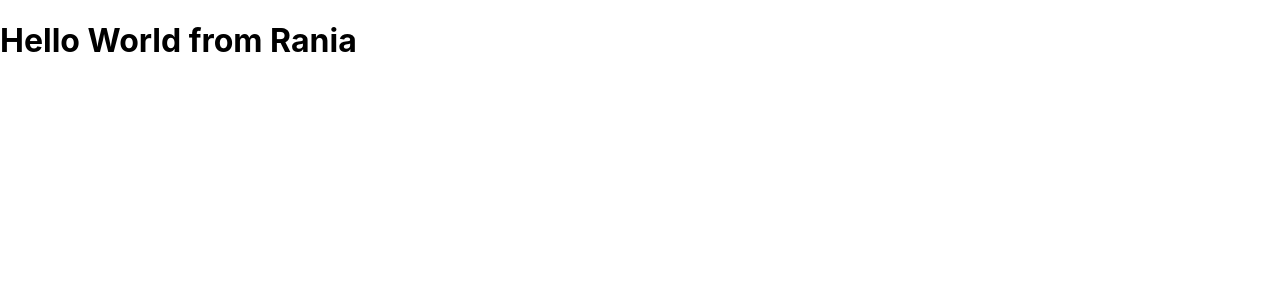
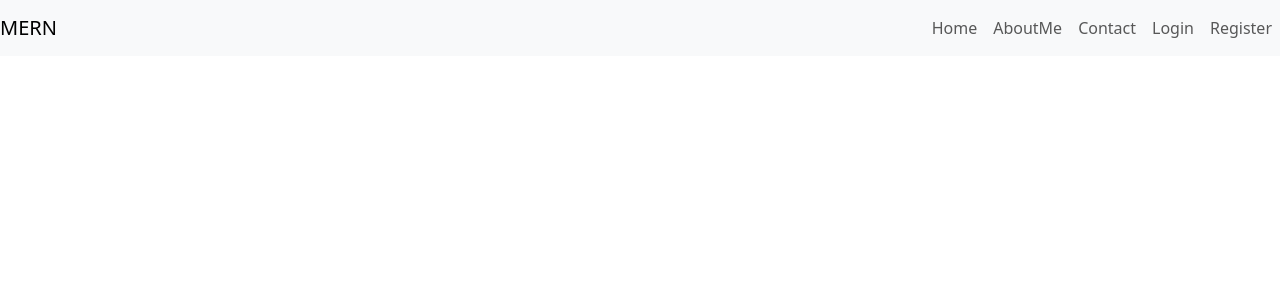
Before and after one commit to rania-nasir/ReactifyAuth, a React (Create React App) app in the folder client/: page / in a window 1280 px wide. Shown: the top 300 px of the page. Built offline with nearby package versions, Linux system fonts and the light colour scheme.

Commit message:
created responsive navbar

```diff
--- a/client/package.json
+++ b/client/package.json
@@ -6,6 +6,7 @@
     "@testing-library/jest-dom": "^5.16.5",
     "@testing-library/react": "^13.4.0",
     "@testing-library/user-event": "^13.5.0",
+    "bootstrap": "^5.3.0",
     "react": "^18.2.0",
     "react-dom": "^18.2.0",
     "react-scripts": "5.0.1",
--- a/client/public/index.html
+++ b/client/public/index.html
@@ -1,14 +1,12 @@
 <!DOCTYPE html>
 <html lang="en">
+
 <head>
   <meta charset="utf-8" />
   <link rel="icon" href="%PUBLIC_URL%/favicon.ico" />
   <meta name="viewport" content="width=device-width, initial-scale=1" />
   <meta name="theme-color" content="#000000" />
-    <meta
-      name="description"
-      content="Web site created using create-react-app"
-    />
+  <meta name="description" content="Web site created using create-react-app" />
   <link rel="apple-touch-icon" href="%PUBLIC_URL%/logo192.png" />
   <!--
       manifest.json provides metadata used when your web app is installed on a
@@ -26,6 +24,7 @@
     -->
   <title>React App</title>
 </head>
+
 <body>
   <noscript>You need to enable JavaScript to run this app.</noscript>
   <div id="root"></div>
@@ -39,5 +38,17 @@
       To begin the development, run `npm start` or `yarn start`.
       To create a production bundle, use `npm run build` or `yarn build`.
     -->
+
+    <!-- bootstrap js  -->
+  <script src="https://code.jquery.com/jquery-3.2.1.slim.min.js"
+    integrity="sha384-KJ3o2DKtIkvYIK3UENzmM7KCkRr/rE9/Qpg6aAZGJwFDMVNA/GpGFF93hXpG5KkN"
+    crossorigin="anonymous"></script>
+  <script src="https://cdn.jsdelivr.net/npm/popper.js@1.12.9/dist/umd/popper.min.js"
+    integrity="sha384-ApNbgh9B+Y1QKtv3Rn7W3mgPxhU9K/ScQsAP7hUibX39j7fakFPskvXusvfa0b4Q"
+    crossorigin="anonymous"></script>
+  <script src="https://cdn.jsdelivr.net/npm/bootstrap@4.0.0/dist/js/bootstrap.min.js"
+    integrity="sha384-JZR6Spejh4U02d8jOt6vLEHfe/JQGiRRSQQxSfFWpi1MquVdAyjUar5+76PVCmYl"
+    crossorigin="anonymous"></script>
 </body>
+
 </html>
--- a/client/src/App.js
+++ b/client/src/App.js
@@ -1,10 +1,11 @@
 import React from 'react'
+import Navbar from './components/Navbar'
 
 const App = () =>{
   return(
-   <div>
-    <h1>Hello World from Rania</h1>
-   </div>
+    <>
+    <Navbar />
+  </>
   )
 }
 
--- /dev/null
+++ b/client/src/components/Navbar.js
@@ -0,0 +1,37 @@
+import React from "react";
+import 'bootstrap/dist/css/bootstrap.css';
+
+const Navbar = () => {
+    return (
+        <>
+            <nav class="navbar navbar-expand-lg navbar-light bg-light">
+                <a class="navbar-brand" href="#">MERN</a>
+                <button class="navbar-toggler" type="button" data-toggle="collapse" data-target="#navbarSupportedContent" aria-controls="navbarSupportedContent" aria-expanded="false" aria-label="Toggle navigation">
+                    <span class="navbar-toggler-icon"></span>
+                </button>
+
+                <div class="collapse navbar-collapse" id="navbarSupportedContent">
+                    <ul class="navbar-nav ms-auto">
+                        <li class="nav-item active">
+                            <a class="nav-link" href="#">Home</a>
+                        </li>
+                        <li class="nav-item">
+                            <a class="nav-link" href="#">AboutMe</a>
+                        </li>
+                        <li class="nav-item">
+                            <a class="nav-link" href="#">Contact</a>
+                        </li>
+                        <li class="nav-item">
+                            <a class="nav-link" href="#">Login</a>
+                        </li>
+                        <li class="nav-item">
+                            <a class="nav-link" href="#">Register</a>
+                        </li>
+                    </ul>
+                </div>
+            </nav>
+        </>
+    )
+}
+
+export default Navbar
```
Also changed, not shown: client/src/components/Home.js (added, +12 -0 lines), client/src/components/About.js (added), client/src/components/Contact.js (added), client/src/components/Login.js (added), client/src/components/Signup.js (added), 1 other file (tests, documents, lock files or other folders). Lines whose indentation alone changed are shown as unchanged.
